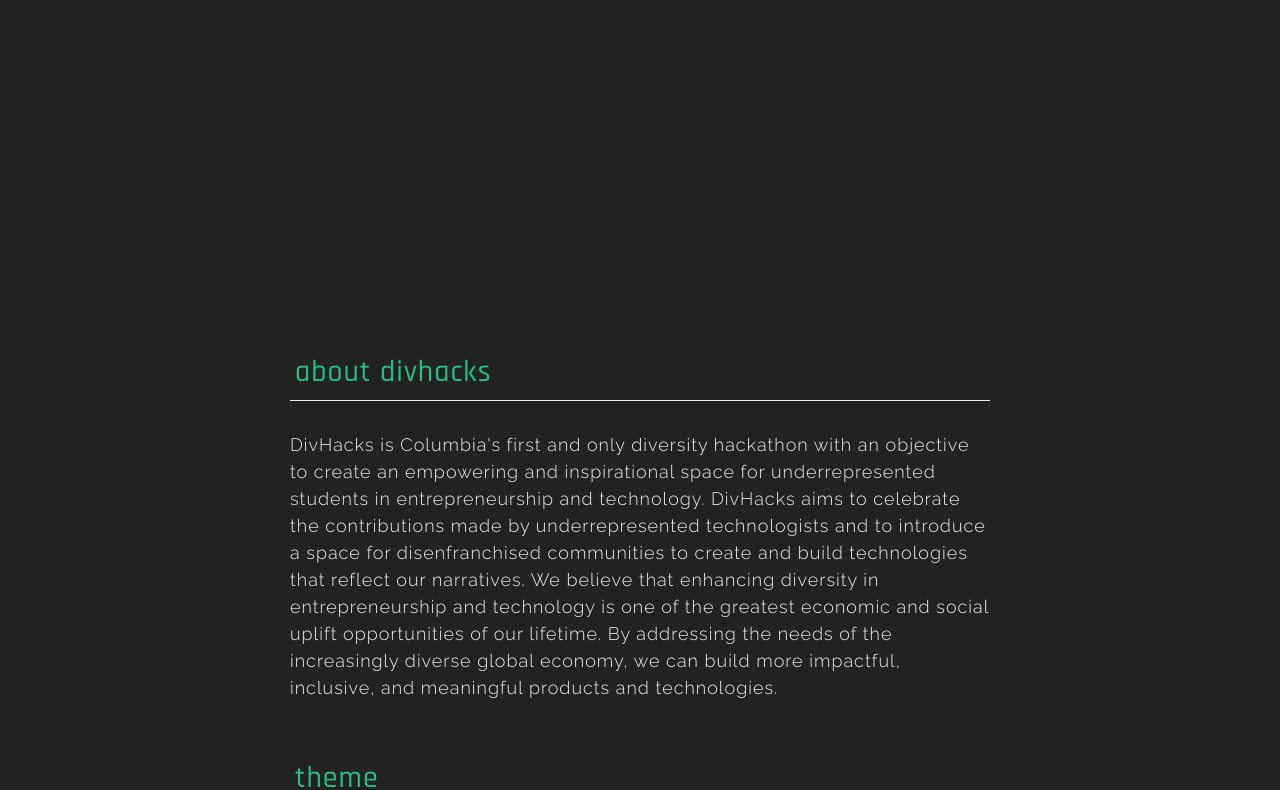
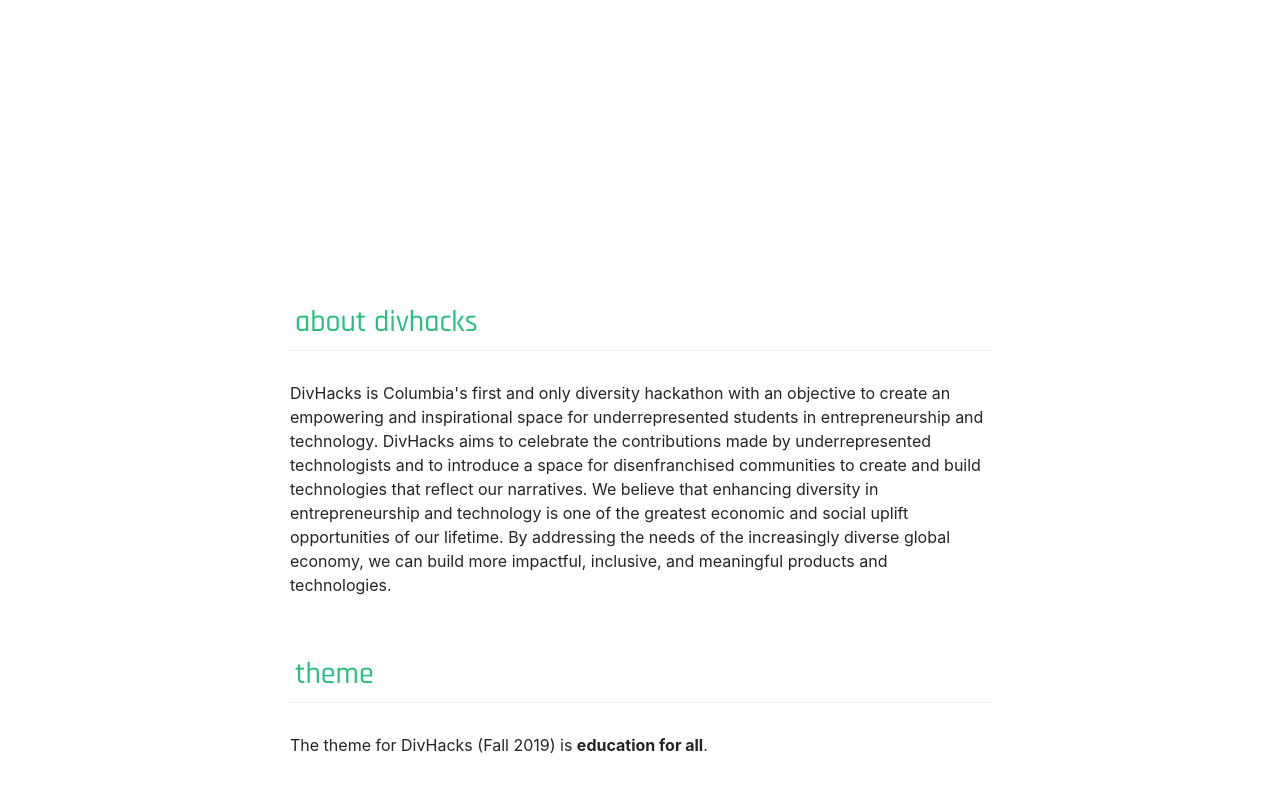
Before and after one commit to sekibetsu/sekibetsu.github.io, a website with bundled scripts: page index.html in a window 1280 px wide. Shown: the part 601-1391 px from the top of the page. Built offline with nearby package versions, Linux system fonts and the light colour scheme.

Commit message:
Update main.css

```diff
--- a/css/main.css
+++ b/css/main.css
@@ -1,6 +1,6 @@
 /* --- BASICS --- */
 
-body {
+body.not(i) {
   font-family: 'Raleway', serif !important;
   font-size: 18px !important;
   background-color: #222222 !important;
@@ -232,7 +232,6 @@
 .fab {
   display: inline-block;
   font: normal normal normal 50px/1 FontAwesome;
-  font-size: inherit;
   text-rendering: auto;
   -webkit-font-smoothing: antialiased;
 }
```
